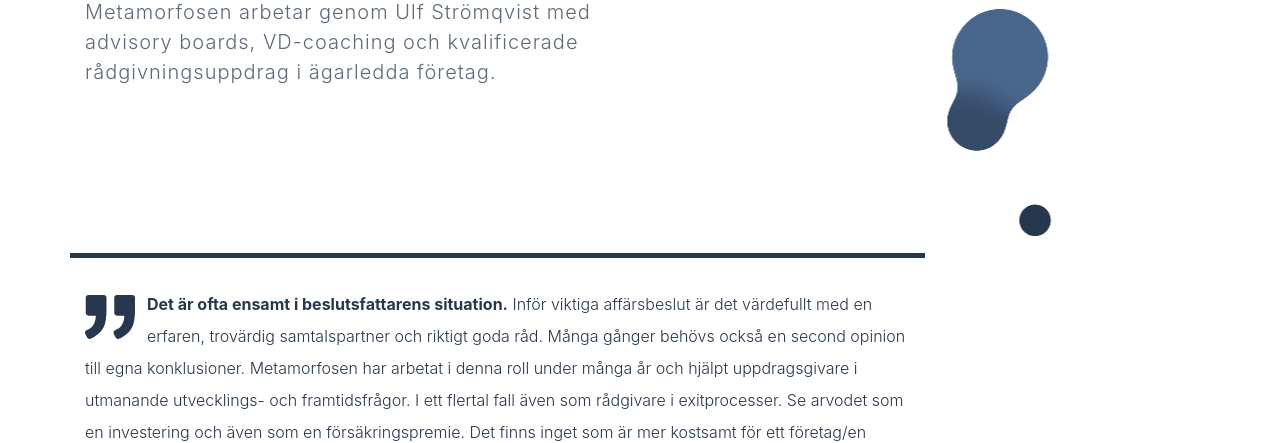
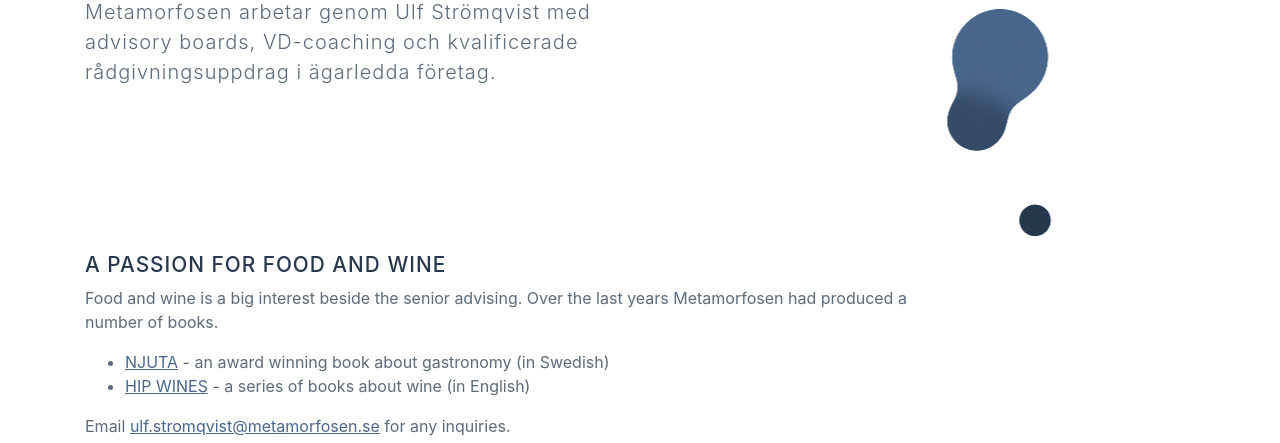
Before and after one commit to nerdmanship/metamorfosen, a website: page dist/index.html in a window 1280 px wide. Shown: the part 363-806 px from the top of the page. Drawn offline with nearby package versions, Linux system fonts and the light colour scheme.

Commit message:
Add food and wine section

```diff
--- a/dist/index.html
+++ b/dist/index.html
@@ -33,6 +33,36 @@
             </div>
         </div>
     </header>
+    <section id="food-and-wine">
+      <div class="container">
+        <div class="row">
+          <div class="col-lg-9 food-and-wine-border">
+            <h3>A passion for food and wine</h3>
+            <p>
+              Food and wine is a big interest beside the senior advising. Over
+              the last years Metamorfosen had produced a number of books.
+            </p>
+            <ul>
+              <li>
+                <a href="assets/njuta.pdf" target="_blank">NJUTA</a> - an award
+                winning book about gastronomy (in Swedish)
+              </li>
+              <li>
+                <a href="assets/hipwines.pdf" target="_blank">HIP WINES</a> - a
+                series of books about wine (in English)
+              </li>
+            </ul>
+            <p>
+              Email
+              <a href="mailto:ulf.stromqvist@metamorfosen.se"
+                >ulf.stromqvist@metamorfosen.se</a
+              >
+              for any inquiries.
+            </p>
+          </div>
+        </div>
+      </div>
+    </section>
     <section id="intro">
         <div class="container">
             <div class="row">
```
